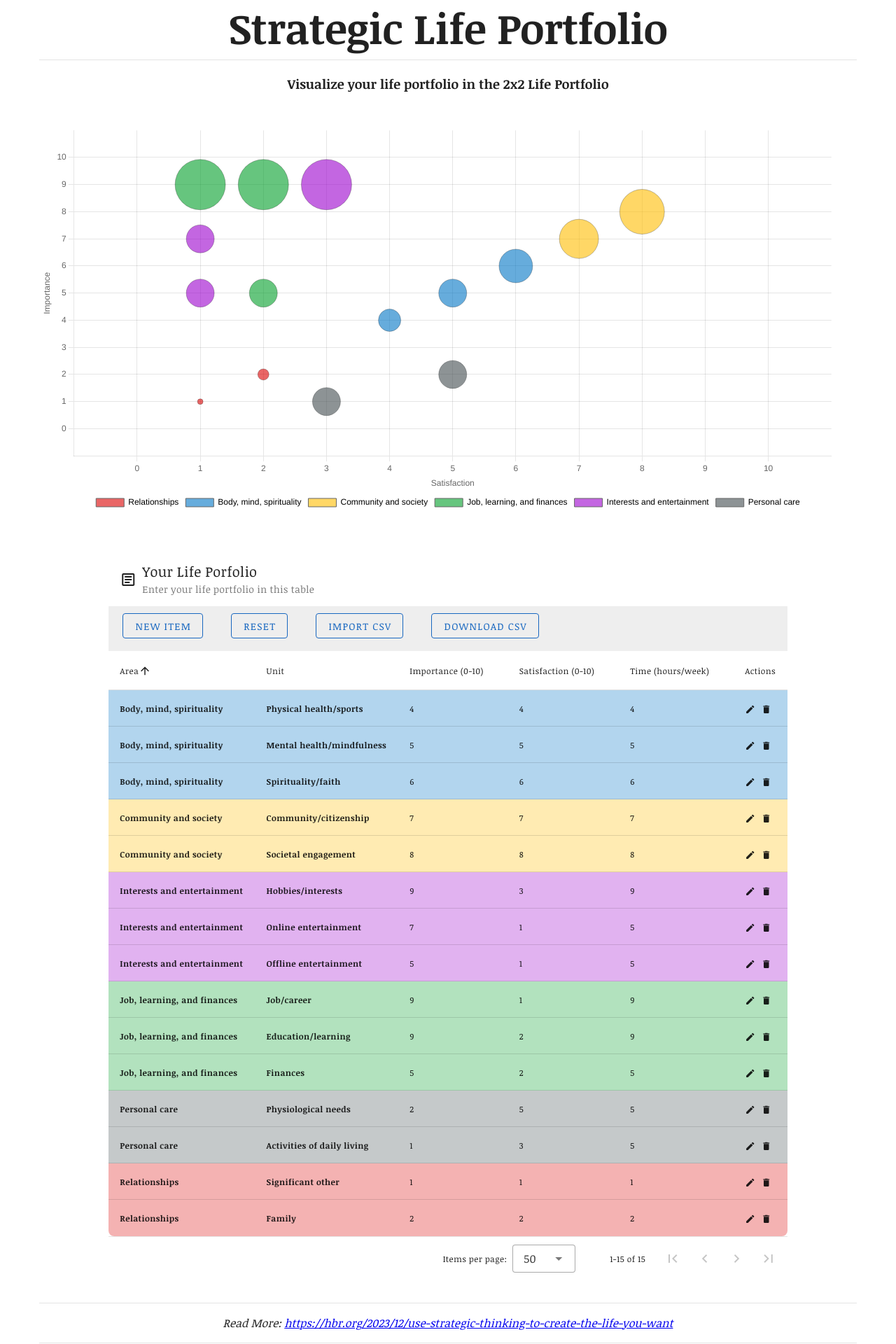
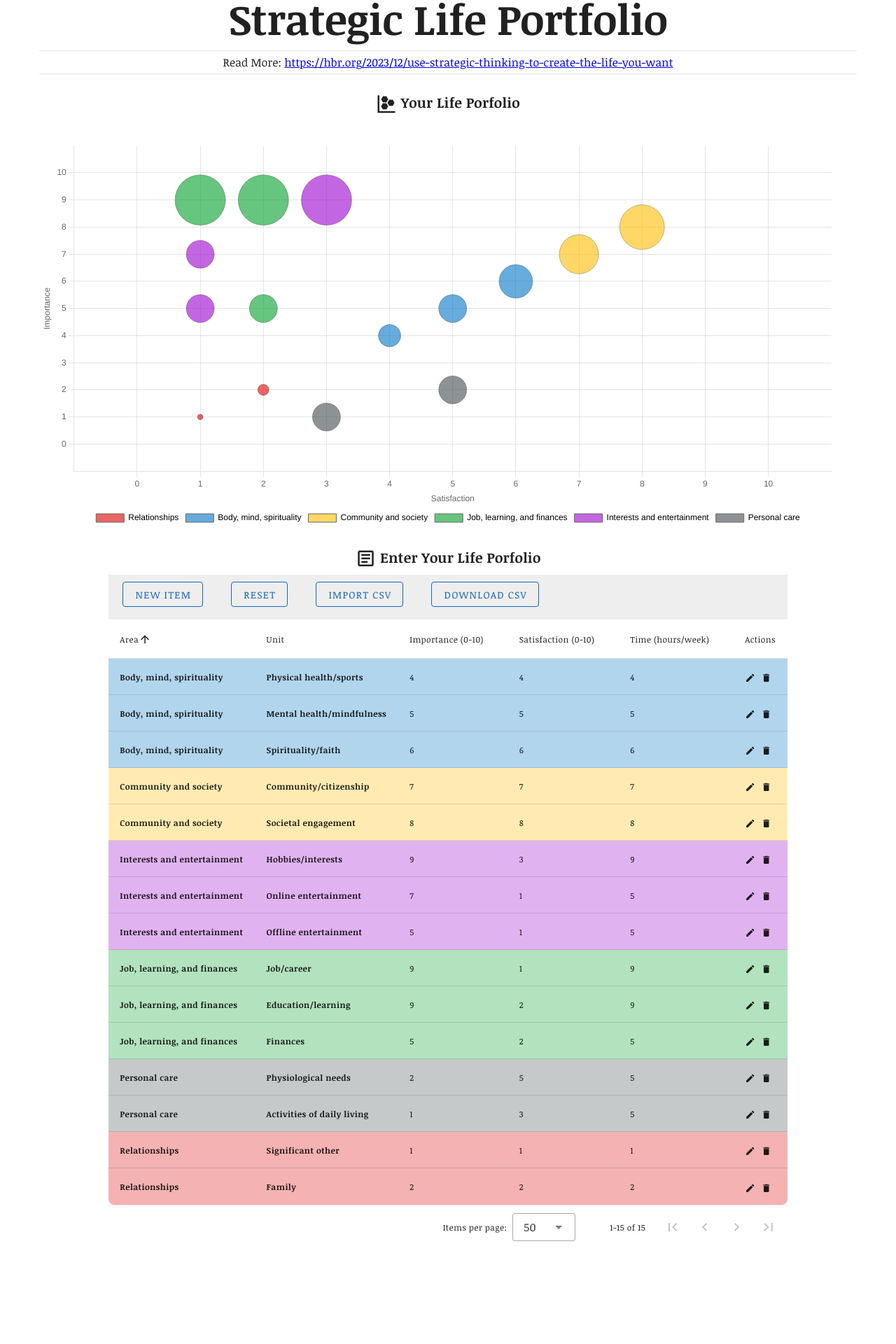
Before and after one commit to cameronlai/strategic-life-portfolio, a Vue app: page / in a window 1280 px wide. Shown: the part 40-1960 px from the top of the page at 70% size. After the commit the page ends 1856 px from the top, so only its background shows below. Built offline with nearby package versions, Linux system fonts and the light colour scheme.

Commit message:
Tidy layout

```diff
--- a/src/components/Home.vue
+++ b/src/components/Home.vue
@@ -1,34 +1,42 @@
 <template>
   <v-container class="fill-height">
     <v-responsive class="align-centerfill-height mx-auto" max-width="1200">
-      <v-divider :thickness="1" class="my-4"></v-divider>
-      <div class="text-center">
-        <h1 class="text-h2 font-weight-bold">Strategic Life Portfolio</h1>
+      <div class="text-center mt-4">
+        <h1 class="text-h2 font-weight-bold mt-5 mb-4">Strategic Life Portfolio</h1>
+        <v-divider :thickness="1" class="my-1"></v-divider>
+        <p>
+          Read More:
+          <a
+            href="https://hbr.org/2023/12/use-strategic-thinking-to-create-the-life-you-want"
+          >
+            https://hbr.org/2023/12/use-strategic-thinking-to-create-the-life-you-want
+          </a>
+        </p>
+        <v-divider :thickness="1" class="my-1"></v-divider>
       </div>
-      <v-divider :thickness="1" class="my-4"></v-divider>
-      <v-row class="mt-5" justify="center">
-        <h3>Visualize your life portfolio in the 2x2 Life Portfolio</h3>
-      </v-row>
-      <v-row class="my-4" justify="center">
+      <v-row class="mt-1" justify="center">
         <v-col cols="12">
+          <v-card class="" rounded="lg" variant="text">
+            <v-card-title class="text-center font-weight-bold">
+              <v-icon icon="mdi-chart-scatter-plot-hexbin"></v-icon>
+              Your Life Porfolio
+            </v-card-title>
             <Bubble
               id="bubbleChart"
               :data="chartData"
               :labels="chartLabels"
               :options="chartOptions"
             />
+          </v-card>
         </v-col>
       </v-row>
-      <v-row justify="center">
+      <v-row class="my-1" justify="center">
         <v-col cols="10">
-          <v-card
-            class="py-4"
-            prepend-icon="mdi-text-box-outline"
-            rounded="lg"
-            subtitle="Enter your life portfolio in this table"
-            title="Your Life Porfolio"
-            variant="text"
-          >
+          <v-card class="" rounded="lg" variant="text">
+            <v-card-title class="text-center font-weight-bold">
+              <v-icon icon="mdi-text-box-outline"></v-icon>
+              Enter Your Life Porfolio
+            </v-card-title>
             <v-data-table
               :headers="tableHeaders"
               :items="tableData"
@@ -211,18 +219,6 @@
           </v-card>
         </v-col>
       </v-row>
-
-      <v-divider :thickness="1" class="my-4"></v-divider>
-
-      <div class="text-center font-italic">
-        Read More:
-        <a
-          href="https://hbr.org/2023/12/use-strategic-thinking-to-create-the-life-you-want"
-        >
-          https://hbr.org/2023/12/use-strategic-thinking-to-create-the-life-you-want
-        </a>
-      </div>
-      <v-divider :thickness="1" class="my-4"></v-divider>
     </v-responsive>
   </v-container>
 </template>
```
Lines whose indentation alone changed are shown as unchanged.
